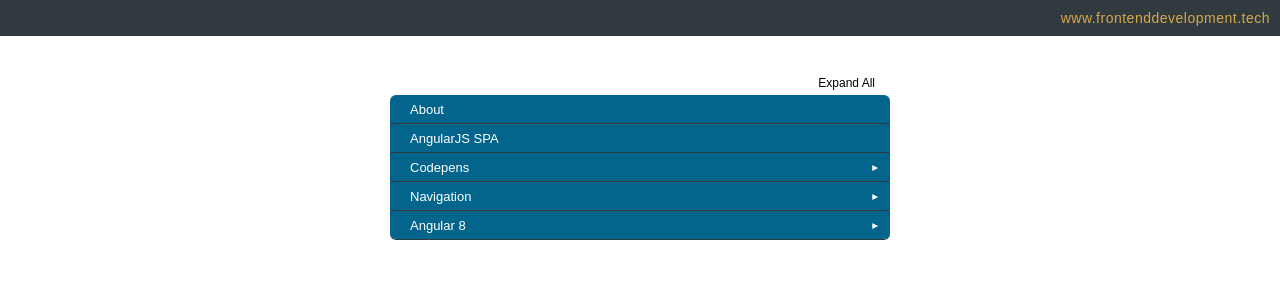
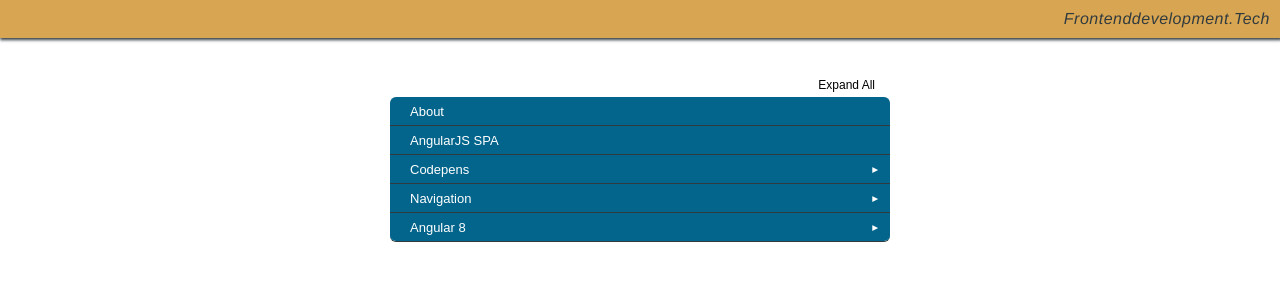
Before and after one commit to eastcoastdeveloper/Angular-Dynamic-Sidebar, an Angular app: page / in a window 1280 px wide. Shown: the top 300 px of the page. Built offline with nearby package versions, Linux system fonts and the light colour scheme.

Commit message:
2 files modified

```diff
--- a/src/index.html
+++ b/src/index.html
@@ -1,4 +1,4 @@
 <a class="website" href="https://frontenddevelopment.tech/" target="_blank"
-  >www.frontenddevelopment.tech</a
+  >frontenddevelopment.tech</a
 >
 <my-app>loading</my-app>
--- a/src/styles.css
+++ b/src/styles.css
@@ -3,12 +3,14 @@ body {
   margin: 0;
 }
 .website {
-  font: normal 14px sans-serif;
+  font: italic 16px helvetica;
+  text-transform: capitalize;
   letter-spacing: 0.5px;
   display: block;
   cursor: pointer;
-  background-color: #313b3f;
-  color: #d9a74a;
+  color: #313b3f;
+  box-shadow: 1px 1px 3px 1px #313b3f;
+  background-color: rgb(216,166,82);
   padding: 10px;
   text-decoration: none;
   text-align: right;
```
